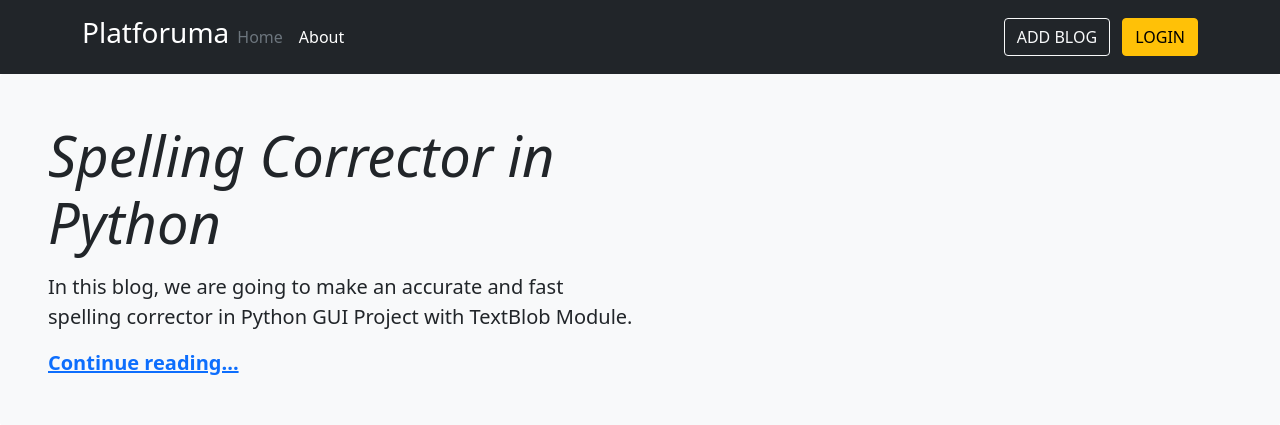
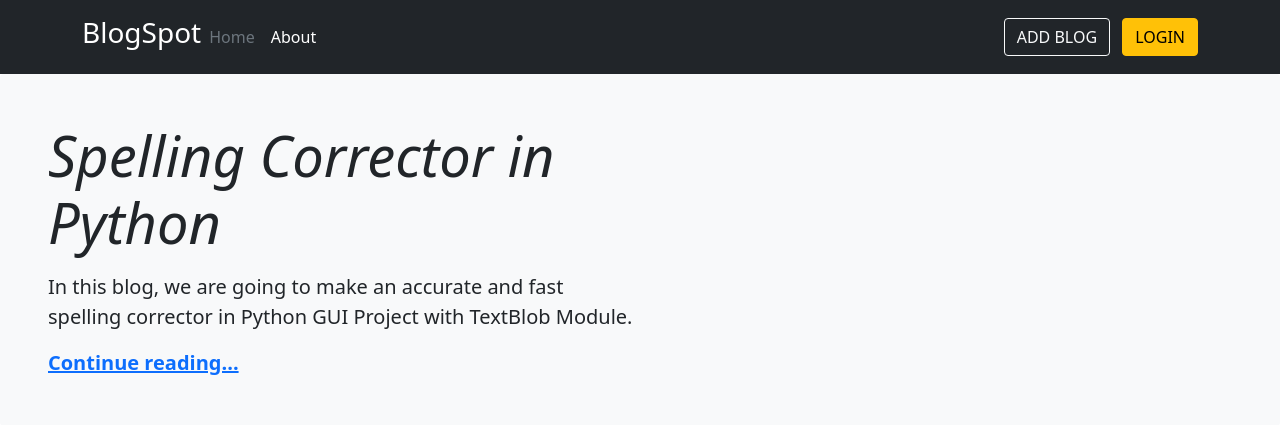
Before and after one commit to ulpa11/blogspot11, a Django app: page / in a window 1280 px wide. Shown: the top 425 px of the page. Run offline with Django 3.2, Linux system fonts and the light colour scheme; data comes from the database, SQL or seed files in the repository.

Commit message:
Update home.html

```diff
--- a/templates/home.html
+++ b/templates/home.html
@@ -12,7 +12,7 @@
     <div class="container">
       <div class="d-flex flex-wrap align-items-center justify-content-center justify-content-lg-start">
         <a href="/" class="d-flex align-items-center mb-2 mb-lg-0 text-white text-decoration-none">
-            <h3>Platforuma</h3>
+            <h3>BlogSpot</h3>
         </a>
 
         <ul class="nav col-12 col-lg-auto me-lg-auto mb-2 justify-content-center mb-md-0">
```
